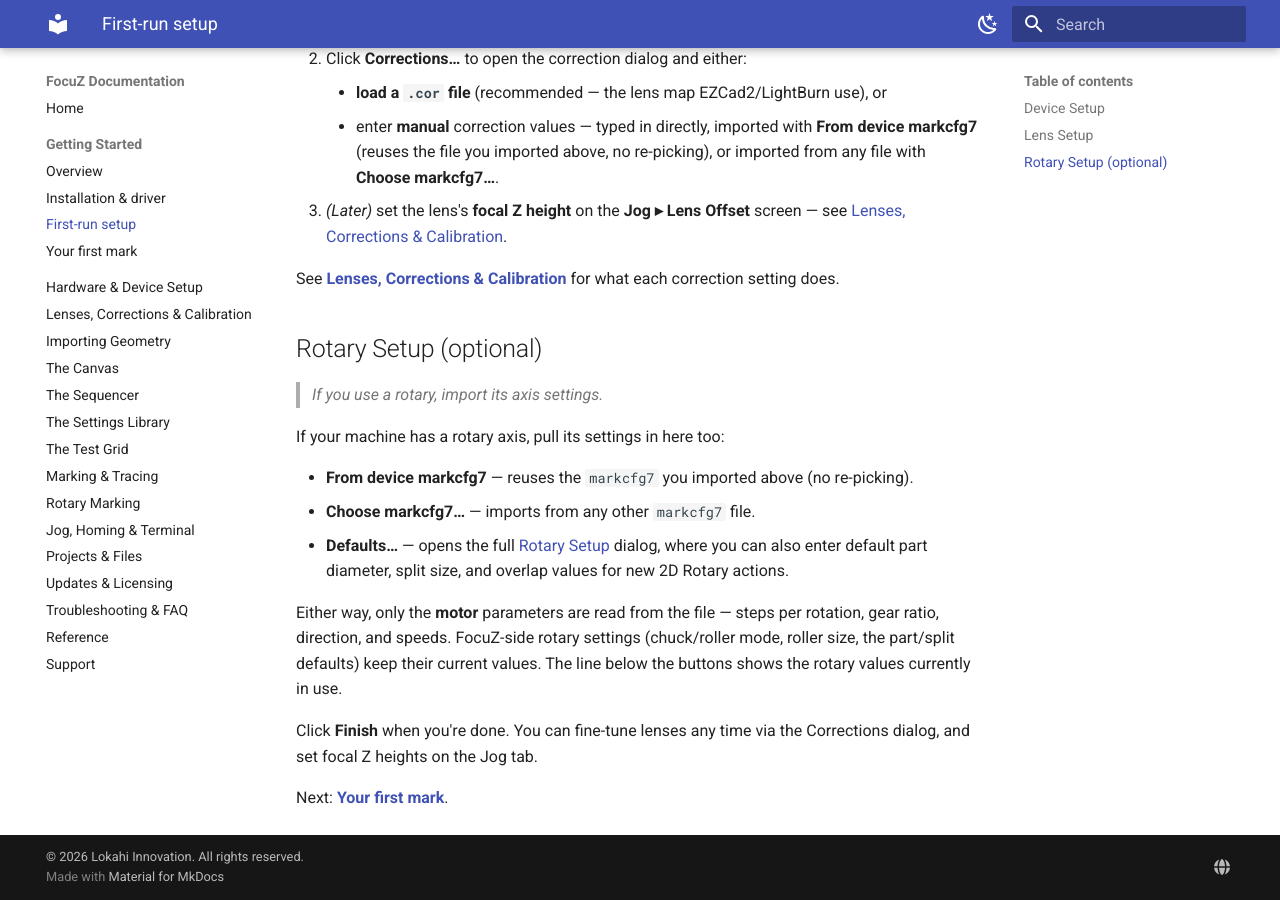
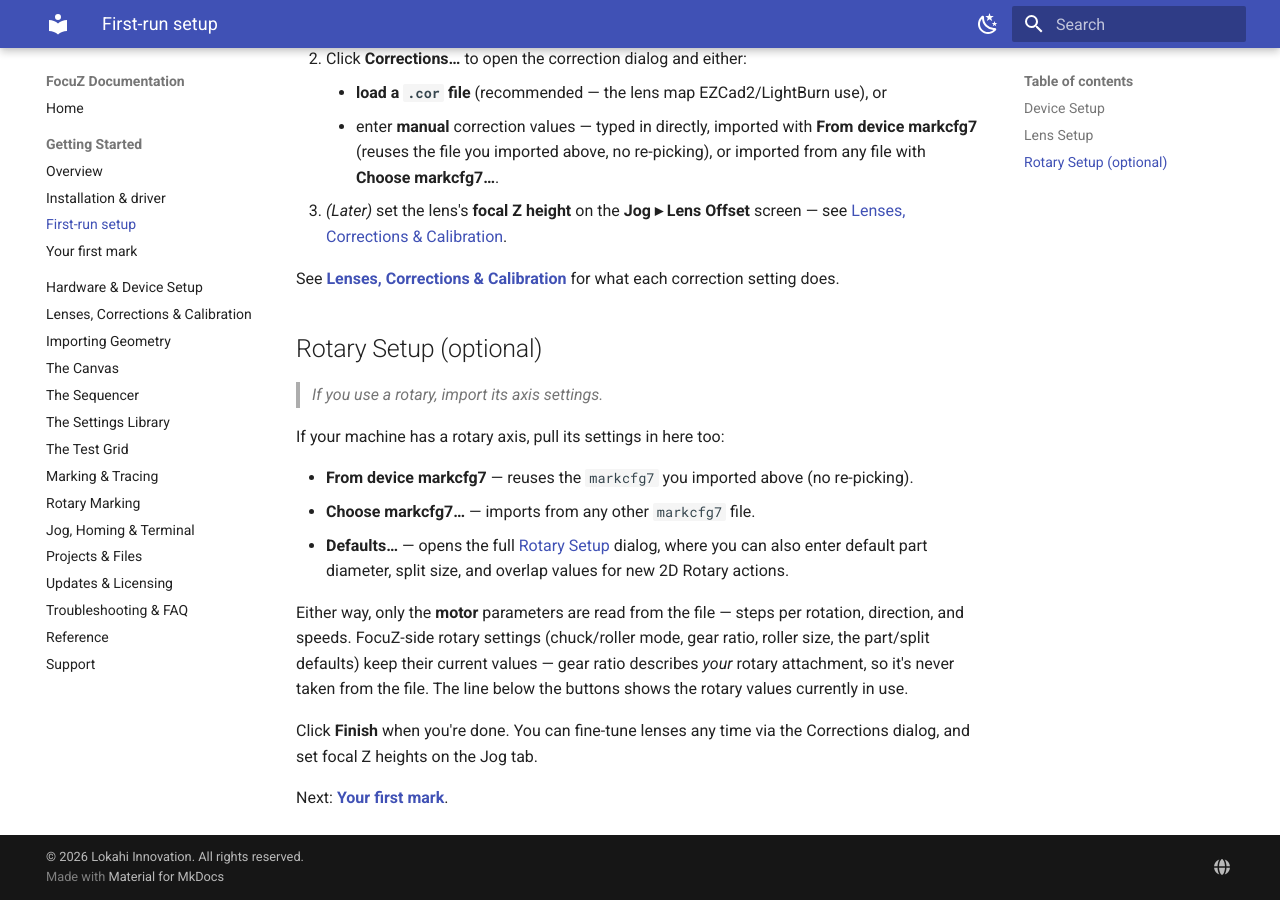
Before and after one commit to Lokahi-Shop/focuz-docs, an MkDocs documentation site: the page built from docs/getting-started/first-run.md, in a window 1280 px wide and 900 px high, scrolled down 1429 px. Built offline with MkDocs 1.6.1 and Material for MkDocs 9.7.7, drawn with Linux system fonts in a browser that asks for light colours.

Commit message:
Rotary import: gear ratio stays user-set (not read from markcfg7)
Co-Authored-By: Claude Fable 5 <noreply@anthropic.com>

```diff
--- a/docs/getting-started/first-run.md
+++ b/docs/getting-started/first-run.md
@@ -58,10 +58,11 @@ If your machine has a rotary axis, pull its settings in here too:
 - **Defaults…** — opens the full [Rotary Setup](../rotary.md) dialog, where you can also enter
   default part diameter, split size, and overlap values for new 2D Rotary actions.
 
-Either way, only the **motor** parameters are read from the file — steps per rotation, gear
-ratio, direction, and speeds. FocuZ-side rotary settings (chuck/roller mode, roller size, the
-part/split defaults) keep their current values. The line below the buttons shows the rotary
-values currently in use.
+Either way, only the **motor** parameters are read from the file — steps per rotation,
+direction, and speeds. FocuZ-side rotary settings (chuck/roller mode, gear ratio, roller
+size, the part/split defaults) keep their current values — gear ratio describes *your*
+rotary attachment, so it's never taken from the file. The line below the buttons shows the
+rotary values currently in use.
 
 Click **Finish** when you're done. You can fine-tune lenses any time via the Corrections dialog, and set
 focal Z heights on the Jog tab.
```
